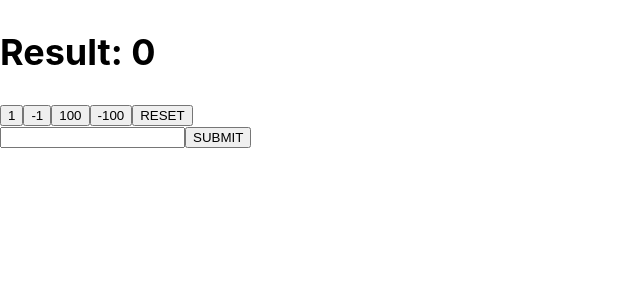
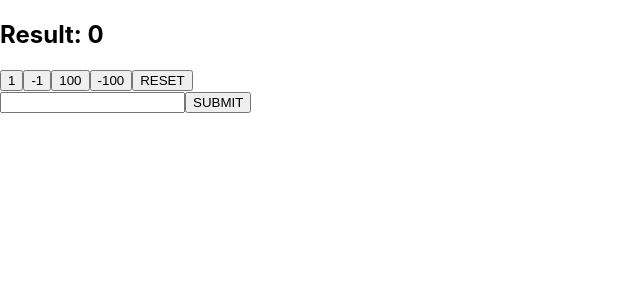
Before and after one commit to Chamomilla2205/counter-react-class, a React (Create React App) app: page / in a window 1280 px wide. Shown: the top 300 px of the page, without its empty margins (0-640 px from the left). Built offline with nearby package versions, Linux system fonts and the light colour scheme.

Commit message:
some fix)

```diff
--- a/src/Components/AllComponents/AllComponents.js
+++ b/src/Components/AllComponents/AllComponents.js
@@ -4,11 +4,14 @@ import Result from "../Result/Result";
 import Input from "../Input/Input";
 
 class AllComponents extends Component {
+
     state = {result:0, inputValue: ''}
 
     onClickChange = (num) => {
+
         const {result: num1} = this.state;
         let result = num1 + num;
+
         if (result < 0) {
             result = 0
         }
@@ -16,17 +19,20 @@ class AllComponents extends Component {
         this.setState({result});
     }
 
-    onClickNumChange = ({target:{value: inputValue}}) => {
+    onClickNumChange = (inputValue)=>
         this.setState({inputValue})
-    }
 
-    onSubmit = (ev) => {
+
+    onSubmit = () => {
+
         let {inputValue,result} = this.state;
+
         let resultNum = +inputValue + result;
+
         resultNum < 0
-            ? resultNum = 0
-            : resultNum
-        this.setState({result: resultNum})
+            ? this.setState({result: 0})
+            : this.setState({result: resultNum})
+
 
         //     this.setState(({inputValue,result})=>{
         //
@@ -52,7 +58,7 @@ class AllComponents extends Component {
 
         return (
             <div>
-                <h2><Result result = {result}/></h2>
+                <Result result = {result}/>
                 <Buttons onClickChange = {this.onClickChange}/>
                 <Input onClickChangeNum = {this.onClickNumChange} inputValue = {inputValue} onSubmit = {this.onSubmit}/>
             </div>
--- a/src/Components/Buttons/Buttons.js
+++ b/src/Components/Buttons/Buttons.js
@@ -1,18 +1,21 @@
-import React, {Component} from 'react';
+import React from 'react';
 
-class Buttons extends Component {
-    render() {
-        let {onClickChange} = this.props;
-        return (
-            <div>
-                <button onClick={() => onClickChange(1)}>1</button>
-                <button onClick={() => onClickChange(-1)}>-1</button>
-                <button onClick={() => onClickChange(100)}>100</button>
-                <button onClick={() => onClickChange(-100)}>-100</button>
-                <button onClick={() => onClickChange(-this.state.result)}>RESET</button>
-            </div>
-        );
+const Buttons = ({onClickChange}) => {
+
+    const handlerClick = (num) => {
+        onClickChange(num)
     }
+
+    return (
+        <div>
+            <button onClick={() => handlerClick(1)}>1</button>
+            <button onClick={() => handlerClick(-1)}>-1</button>
+            <button onClick={() => handlerClick(100)}>100</button>
+            <button onClick={() => handlerClick(-100)}>-100</button>
+            {/*todo тут помилка подумати*/}
+            <button onClick={() => handlerClick(-this.state.result)}>RESET</button>
+        </div>
+    );
 }
 
 export default Buttons;
--- a/src/Components/Input/Input.js
+++ b/src/Components/Input/Input.js
@@ -1,15 +1,20 @@
-import React, {Component} from 'react';
+import React from 'react';
 
-class Input extends Component {
-    render() {
-        let {onClickNumChange,inputValue,onSubmit} = this.props
-        return (
-            <div>
-                <input type="number"  name={'someNumber'} onChange={onClickNumChange} value={inputValue}/>
-                <button onClick={onSubmit}>SUBMIT</button>
-            </div>
-        );
-    }
+const Input = ({onClickChangeNum, inputValue, onSubmit}) => {
+    const mySubmit =()=>
+        onSubmit();
+
+    const myOnChange =({target:{value}})=>
+        onClickChangeNum(value);
+
+
+    return (
+        <div>
+            <input type="number" name={'someNumber'} onChange={myOnChange} value={inputValue}/>
+            <button onClick={mySubmit}>SUBMIT</button>
+        </div>
+    );
+
 }
 
 export default Input;
--- a/src/Components/Result/Result.js
+++ b/src/Components/Result/Result.js
@@ -1,14 +1,3 @@
-import React, {Component} from 'react';
+import React from 'react';
 
-class Result extends Component {
-    render() {
-        let {result} = this.props
-        return (
-            <div>
-                <h2>Result: {result}</h2>
-            </div>
-        );
-    }
-}
-
-export default Result;
+export default ({result})=> <h2>Result: {result}</h2>
```
